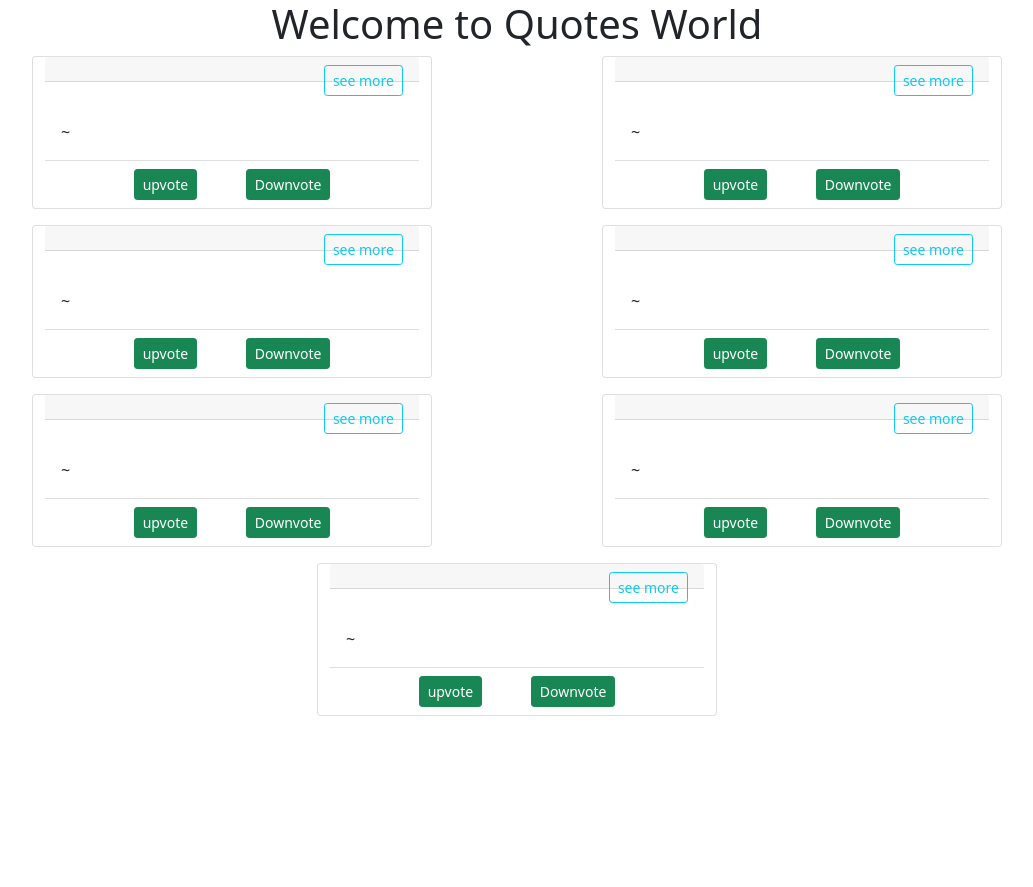
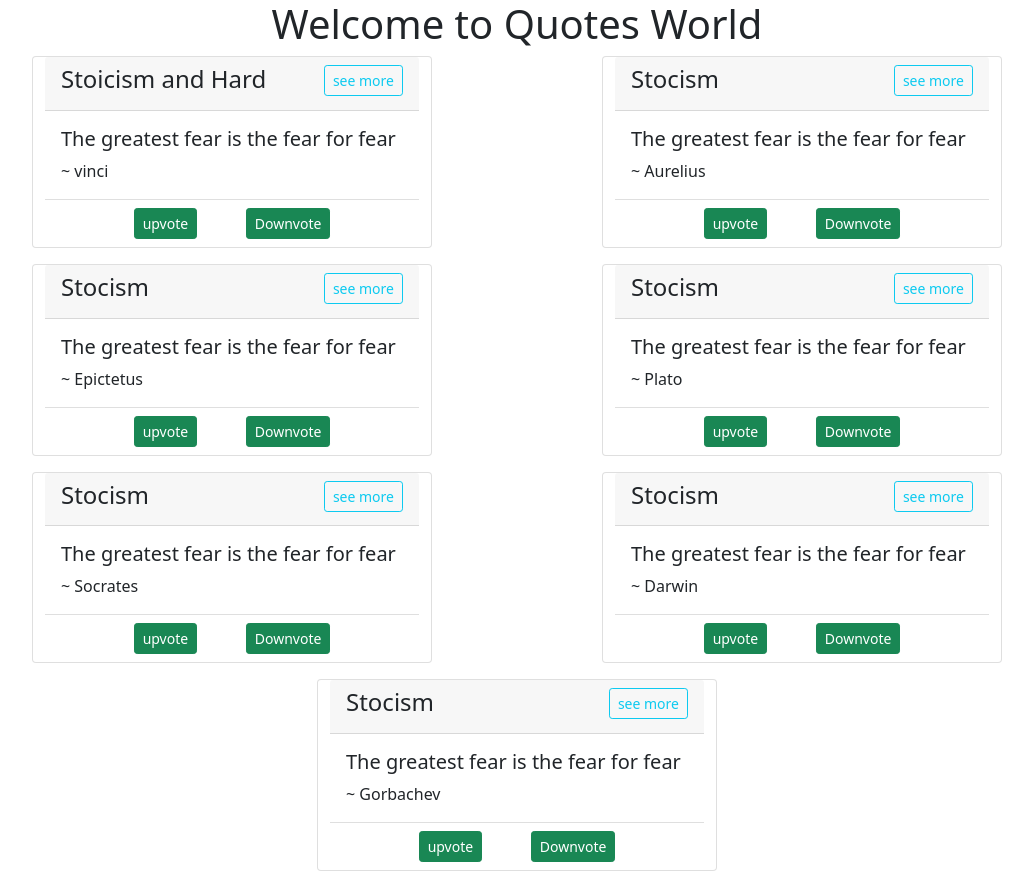
Before and after one commit to VinnieIT/QuotesApp, an Angular app: page / in a window 1280 px wide. Shown: the whole page, without its empty margins (123-1156 px from the left). Before the commit the page ends 800 px from the top, so only its background shows below. Built offline with nearby package versions, Linux system fonts and the light colour scheme.

Commit message:
The quote input output data binding

```diff
--- a/src/app/quote.ts
+++ b/src/app/quote.ts
@@ -1,2 +1,10 @@
 export class Quote {
+
+
+    showDetails: boolean;
+
+    constructor(public id: number, public topic: string, public postedBy: string,
+         public description: string, public quoteBy: string,public postedOn: Date){
+            this.showDetails = false;
+         }
 }
--- a/src/app/quotes/quotes.component.ts
+++ b/src/app/quotes/quotes.component.ts
@@ -10,14 +10,15 @@ import { Quote } from '../quote';
 export class QuotesComponent implements OnInit {
 
   quotes:Quote[] =[
-    new Quote(1, 'Stocism','Alfred','The greatest fear is the fear for fear', 'vinci', new Date(2021,7,17)),
+    new Quote(1, 'Stoicism and Hard','Alfred','The greatest fear is the fear for fear', 'vinci', new Date(2021,7,17)),
     new Quote(2, 'Stocism','Bob','The greatest fear is the fear for fear', 'Aurelius', new Date(2021,7,17)),
     new Quote(3, 'Stocism','Alice','The greatest fear is the fear for fear', 'Epictetus', new Date(2021,7,17)),
     new Quote(4, 'Stocism','Job','The greatest fear is the fear for fear', 'Plato', new Date(2021,7,17)),
     new Quote(5, 'Stocism','Mark','The greatest fear is the fear for fear', 'Socrates', new Date(2021,7,17)),
     new Quote(6, 'Stocism','Ray','The greatest fear is the fear for fear', 'Darwin', new Date(2021,7,17)),
     new Quote(7, 'Stocism','Mohammed','The greatest fear is the fear for fear', 'Gorbachev', new Date(2021,7,17)),
-  ];
+
+    ];
 
 
   constructor() { }
```
